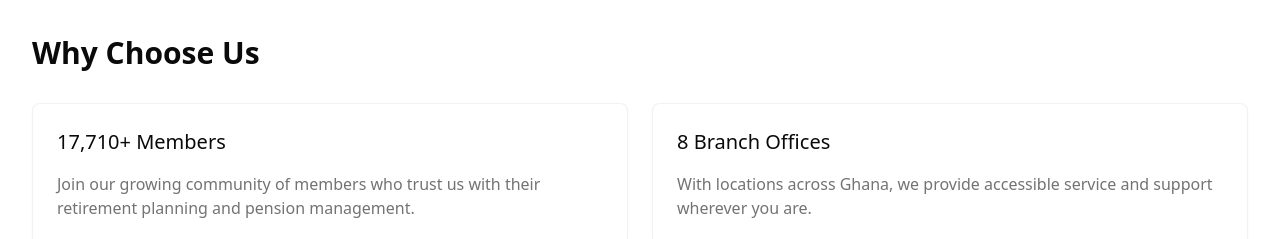
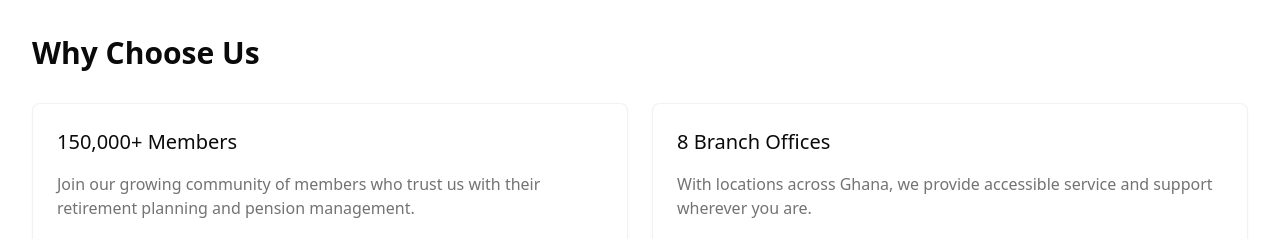
Before and after one commit to Redemption19/spt-frontend, a Next.js app: page /about in a window 1280 px wide. Shown: the part 1840-2079 px from the top of the page. Built offline with nearby package versions, Linux system fonts and the light colour scheme; no server answers.

Commit message:
fix(about): update member count from 17,710+ to 17,000+

```diff
--- a/app/about/components/AboutPageContent.tsx
+++ b/app/about/components/AboutPageContent.tsx
@@ -248,7 +248,7 @@ export default function AboutPageContent() {
                   transition={{ duration: 0.6, delay: 0.7 }}
                   whileHover={{ x: 5 }}
                 >
-                  <h3 className="text-lg sm:text-xl font-medium mb-3 md:mb-4">17,710+ Members</h3>
+                  <h3 className="text-lg sm:text-xl font-medium mb-3 md:mb-4">150,000+ Members</h3>
                   <p className="text-muted-foreground text-sm sm:text-base">
                     Join our growing community of members who trust us with their retirement planning and pension management.
                   </p>
```
